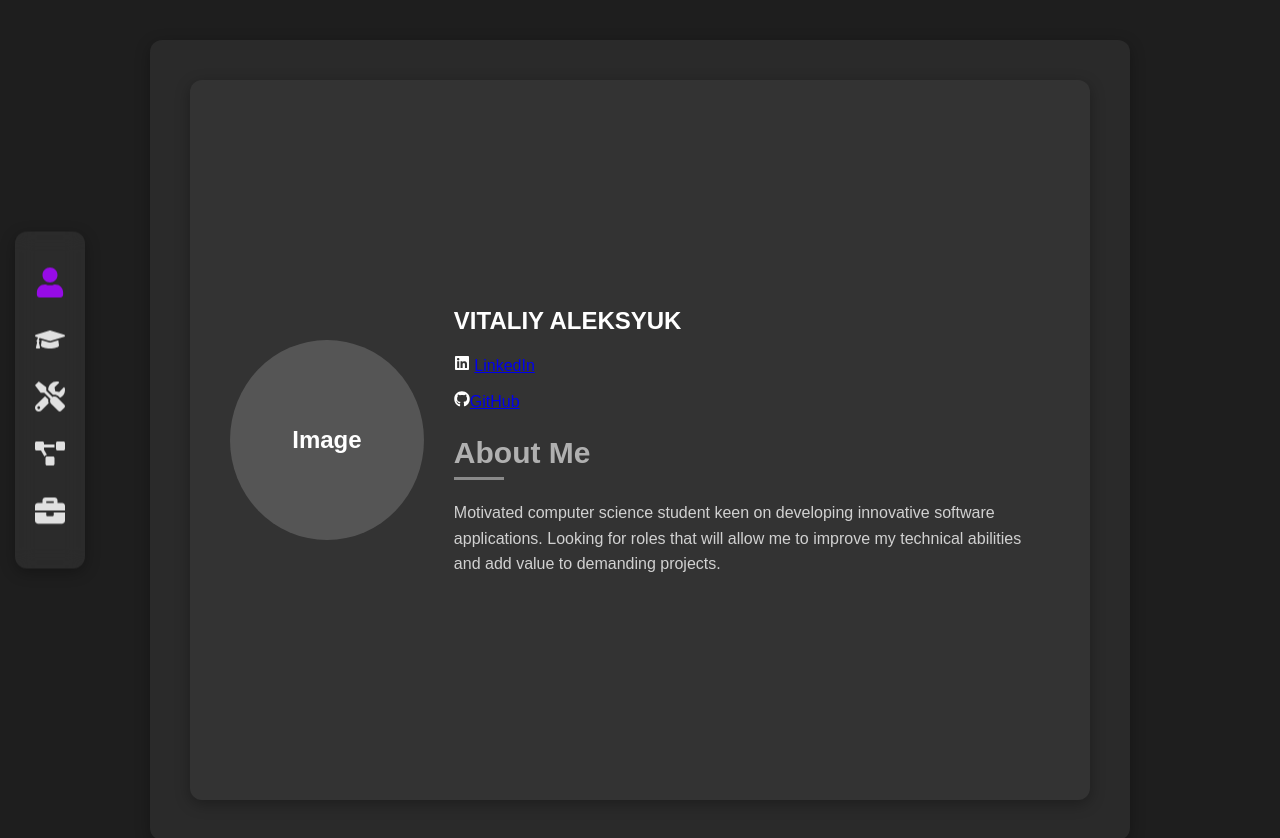
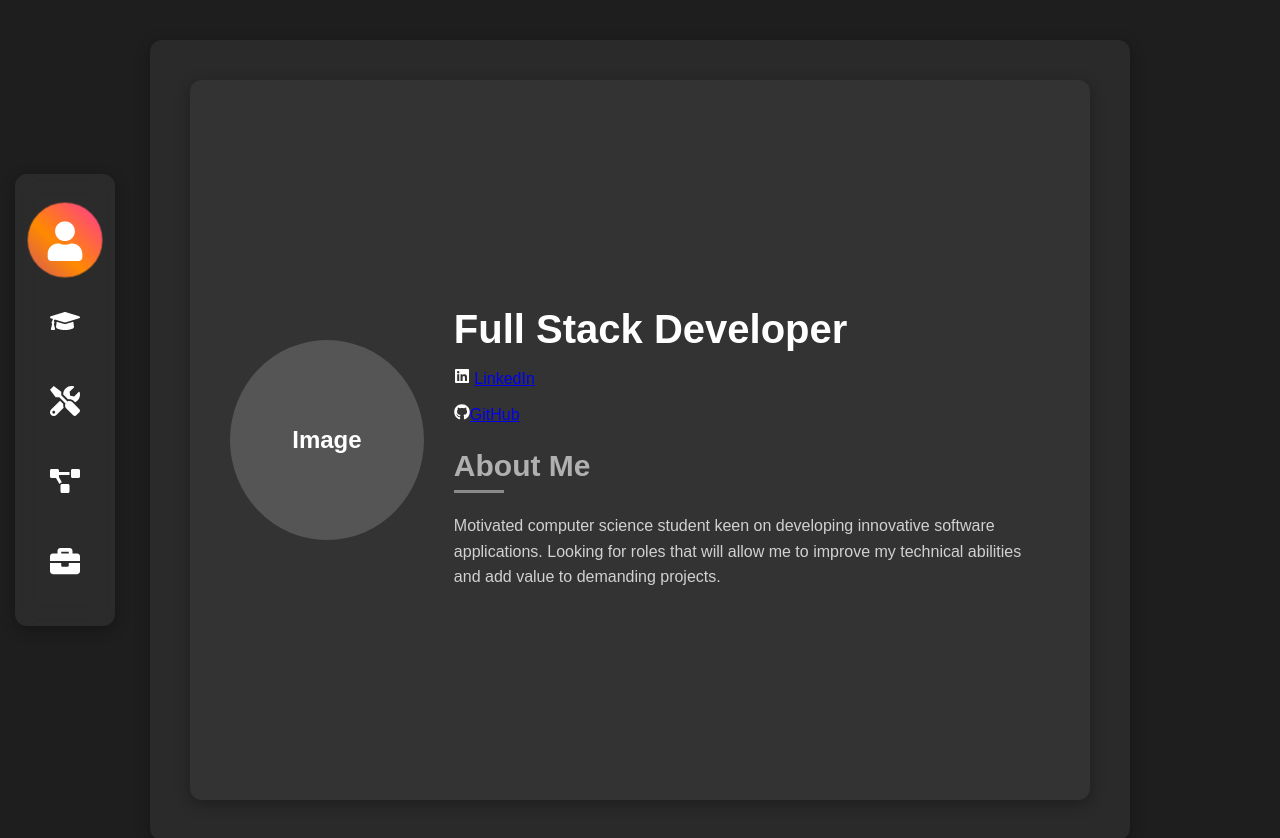
Before and after one commit to JustMeNova/vitaliy-portfolio, a React (Create React App) app: page / in a window 1280 px wide. Shown: the top 838 px of the page. Built offline with nearby package versions, Linux system fonts and the light colour scheme.

Commit message:
Finished nav

```diff
--- a/package.json
+++ b/package.json
@@ -9,7 +9,9 @@
     "react-dom": "^18.3.1",
     "react-icons": "^5.4.0",
     "react-router-dom": "^7.1.3",
-    "react-scripts": "5.0.1"
+    "react-scripts": "5.0.1",
+    "react-simple-typewriter": "^5.0.1",
+    "react-typical": "^0.1.3"
   },
   "scripts": {
     "start": "react-scripts start",
--- a/src/components/About.js
+++ b/src/components/About.js
@@ -1,4 +1,5 @@
 import React from 'react';
+import { Typewriter } from 'react-simple-typewriter';
 import { FaPhone, FaEnvelope, FaGithub, FaLinkedin } from 'react-icons/fa';
 import '../styles/global.css';
 
@@ -8,7 +9,16 @@ const About = () => {
       <div className="about-box">
         <div className="profile-placeholder">Image</div>
         <div className="about-content">
-          <h1>VITALIY ALEKSYUK</h1>
+          <h1 className="name">
+            <Typewriter
+              words={['Vitaliy Aleksyuk', 'Full Stack Developer', 'Vitaliy Aleksyuk']}
+              loop={2} // Infinite loop on the words
+              cursor
+              cursorStyle="_"
+              typeSpeed={70}
+              deleteSpeed={50}
+            />
+          </h1>
           <div className="contact-info">
             <p><FaLinkedin /> <a href="https://www.linkedin.com/in/vitaliy-aleksyuk-13b466235" target="_blank" rel="noopener noreferrer">LinkedIn</a></p>
             <p><FaGithub /><a href="https://gitlab.com/JustNova" target="_blank" rel="noopener noreferrer">GitHub</a></p>
--- a/src/styles/global.css
+++ b/src/styles/global.css
@@ -4,6 +4,12 @@ body {
   padding: 0;
   background-color: #1e1e1e;
   color: #fff;
+}
+.name {
+  font-size: 40px;
+  font-weight: bold;
+  color: #fff;
+  margin-bottom: 10px;
 }
 
 .header {
@@ -38,17 +44,76 @@ body {
 }
 
 .nav-links li a {
-  text-decoration: none;
-  color: #e0e0e0;
-  font-size: 30px;
   position: relative;
-  transition: color 0.3s ease;
+  display: flex;
+  align-items: center;
+  justify-content: center;
+  width: 60px;
+  height: 60px;
+  border-radius: 50%;
+  color: #ffffff;
+  transition: all 0.4s ease-in-out;
 }
 
 .nav-links li a:hover,
 .nav-links li a.active {
-  color: #960be6;
+  color: #ffffff;
+  transform: scale(1.1);
 }
+
+.nav-links li a:hover::before,
+.nav-links li a.active::before {
+  content: '';
+  position: absolute;
+  inset: -4px;
+  border-radius: 50%;
+  padding: 2px;
+  background: linear-gradient(45deg, #960be6, #ff8a00, #ff00ff, #960be6);
+  background-size: 300% 300%;
+  animation: shine 3s infinite linear, dropMorph 0.6s ease-in-out forwards;
+  z-index: -1;
+  opacity: 0;
+}
+
+.nav-links li a:hover::before,
+.nav-links li a.active::before {
+  opacity: 1;
+}
+
+.nav-links li a svg {
+  font-size: 30px;
+  position: relative;
+  top: 1px;
+  transition: transform 0.3s ease-in-out;
+}
+
+.nav-links li a:hover svg,
+.nav-links li a.active svg {
+  transform: scale(1.2);
+}
+
+/* Keyframe animations */
+@keyframes shine {
+  0% { background-position: 0% 50%; }
+  50% { background-position: 100% 50%; }
+  100% { background-position: 0% 50%; }
+}
+
+@keyframes dropMorph {
+  0% {
+    transform: translateY(-10px) scale(0.8);
+    opacity: 0;
+  }
+  50% {
+    transform: translateY(0px) scale(1);
+    opacity: 0.8;
+  }
+  100% {
+    transform: translateY(0) scale(1);
+    opacity: 1;
+  }
+}
+
 
 .about,
 .education,
```
Also changed, not shown: 1 other file (tests, documents, lock files or other folders).
